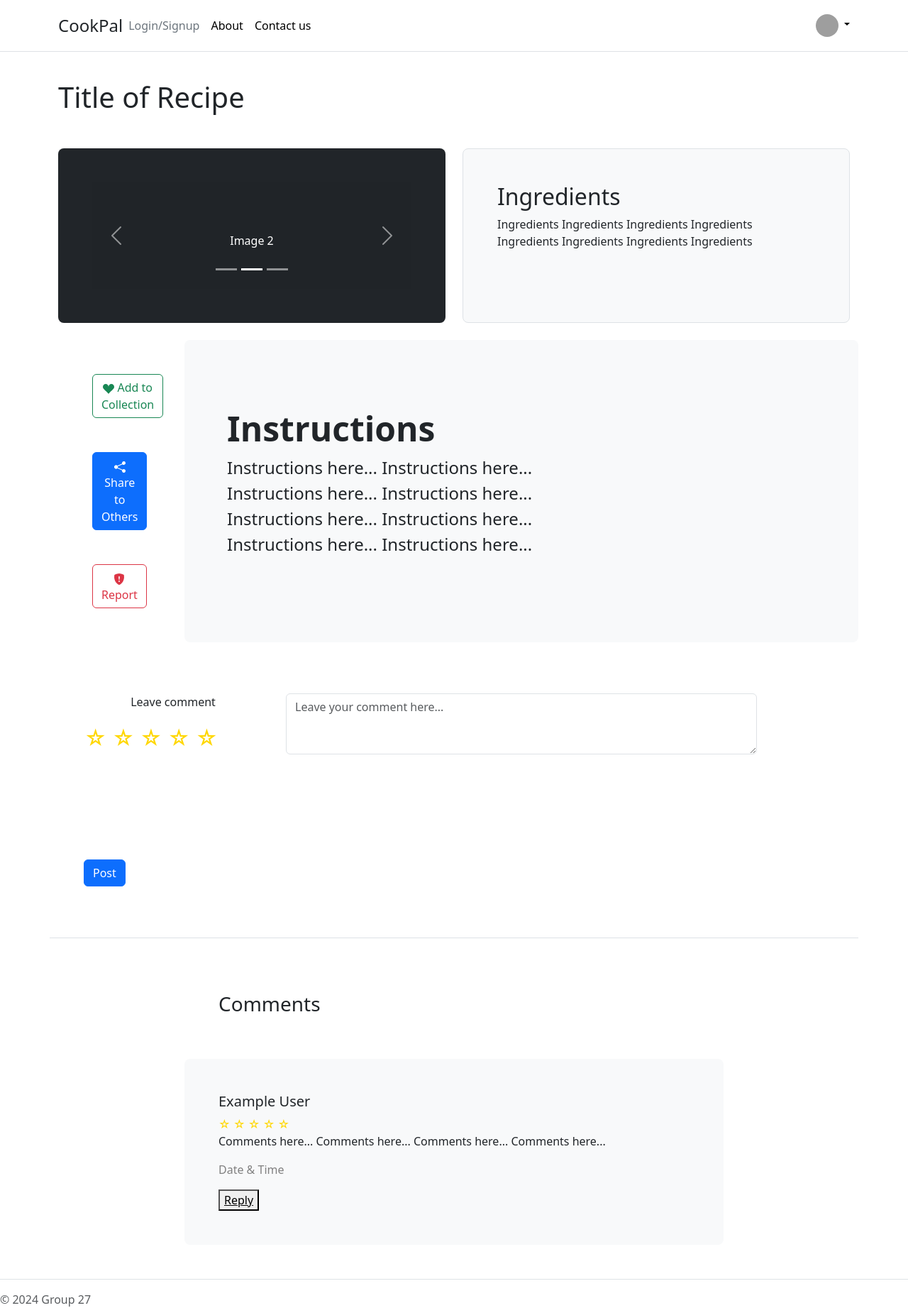
After one commit to TableP/CookPal, a Django app: template CookPal/templates/app/recipe.html in a window 1280 px wide. The commit adds this page. Shown: the whole page at 71% size. Run offline with Django 3.2, Linux system fonts and the light colour scheme; the template is opened without the code that fills it, so the values that code supplies are empty; grey boxes are pictures that could not be loaded.

Commit message:
Front-end updates
Added a couple of new html pages with basic exception handling and button functionality (page redirection).

```diff
--- a/CookPal/templates/app/contactus.html
+++ b/CookPal/templates/app/contactus.html
@@ -30,7 +30,7 @@
           <div class="container-fluid py-5">
             <h1 class="display-5 fw-bold">General Support</h1>
             <p class="col-md-8 fs-4">Get help with general support. e.g. what is tomatoes? what is entree?</p>
-            <button class="btn btn-primary btn-lg" type="button">Get Help</button>
+            <button class="btn btn-primary btn-lg" type="button" onclick="window.location.href='generalsupport.html';">Get Help</button>
           </div>
         </div>
 
@@ -39,14 +39,14 @@
             <div class="h-100 p-5 text-bg-dark rounded-3">
               <h2>Technical Support</h2>
               <p>Get help with technical support. e.g.Cannot see images. Cannot open the about page. invalid button</p>
-              <button class="btn btn-outline-light" type="button">Get Help</button>
+              <button class="btn btn-primary btn-lg" type="button" onclick="window.location.href='technicalsupport.html';">Get Help</button>
             </div>
           </div>
           <div class="col-md-6">
             <div class="h-100 p-5 bg-body-tertiary border rounded-3">
               <h2>Account Support</h2>
               <p>Get help with account support. e.g.cannot log into my account. Change username. Delete my account.</p>
-              <button class="btn btn-outline-secondary" type="button">Get Help</button>
+              <button class="btn btn-primary btn-lg" type="button" onclick="window.location.href='accountsupport.html';">Get Help</button>
             </div>
           </div>
         </div>
--- /dev/null
+++ b/CookPal/templates/app/recipe.html
@@ -0,0 +1,195 @@
+<!DOCTYPE html>
+<html lang="en">
+<head>
+    <meta charset="UTF-8">
+    <meta name="viewport" content="width=device-width, initial-scale=1.0">
+    <title>[Need change]Title of Recipe</title>
+    <link href="https://cdn.jsdelivr.net/npm/bootstrap@5.3.3/dist/css/bootstrap.min.css" rel="stylesheet" integrity="sha384-QWTKZyjpPEjISv5WaRU9OFeRpok6YctnYmDr5pNlyT2bRjXh0JMhjY6hW+ALEwIH" crossorigin="anonymous">
+    <link rel="stylesheet" href="https://cdn.jsdelivr.net/npm/bootstrap-icons@1.11.3/font/bootstrap-icons.min.css">
+    <link rel="stylesheet" href="style.css">
+</head>
+<body>
+    <header class="p-3 mb-3 border-bottom">
+        <div class="container">
+          <div class="d-flex flex-wrap align-items-center justify-content-center justify-content-lg-start">
+            <span class="fs-4">CookPal</span>
+
+            <ul class="nav col-12 col-lg-auto me-lg-auto mb-2 justify-content-center mb-md-0">
+              <li><a href="#" class="nav-link px-2 link-secondary">Login/Signup</a></li>
+              <li><a href="about.html" class="nav-link px-2 link-body-emphasis">About</a></li>
+              <li><a href="contactus.html" class="nav-link px-2 link-body-emphasis">Contact us</a></li>
+            </ul>
+
+            <div class="dropdown text-end">
+              <a href="#" class="d-block link-body-emphasis text-decoration-none dropdown-toggle" data-bs-toggle="dropdown" aria-expanded="false">
+                <img src="https://github.com/mdo.png" alt="mdo" width="32" height="32" class="rounded-circle">
+              </a>
+              <ul class="dropdown-menu text-small">
+                <li><a class="dropdown-item" href="#">New Recipe</a></li>
+                <li><a class="dropdown-item" href="#">My Collection</a></li>
+                <li><a class="dropdown-item" href="#">Profile</a></li>
+                <li><hr class="dropdown-divider"></li>
+                <li><a class="dropdown-item" href="#">Sign out</a></li>
+              </ul>
+            </div>
+          </div>
+        </div>
+    </header>
+
+
+      <main>
+        <div class="container py-4 border-bottom">
+
+            <h1 class="mb-5">Title of Recipe</h1>
+
+            <div class="row align-items-md-stretch">
+                <div class="col-md-6">
+                    <div class="h-100 p-5 text-bg-dark rounded-3">
+                        <div id="imageCarousel" class="carousel slide mb-6" data-bs-ride="carousel">
+                            <div class="carousel-indicators">
+                            <button type="button" data-bs-target="#imageCarousel" data-bs-slide-to="0" class="" aria-label="Slide 1"></button>
+                            <button type="button" data-bs-target="#imageCarousel" data-bs-slide-to="1" aria-label="Slide 2" class="active" aria-current="true"></button>
+                            <button type="button" data-bs-target="#imageCarousel" data-bs-slide-to="2" aria-label="Slide 3" class=""></button>
+                            </div>
+
+                            <div class="carousel-inner">
+
+                            <div class="carousel-item">
+                                <svg class="bd-placeholder-img" width="100%" height="100%" xmlns="http://www.w3.org/2000/svg" aria-hidden="true" preserveAspectRatio="xMidYMid slice" focusable="false"><rect width="100%" height="100%" fill="var(--bs-secondary-color)"></rect></svg>
+                                <div class="container">
+                                <div class="carousel-caption">
+                                    <p>Image 1</p>
+                                </div>
+                                </div>
+                            </div>
+
+                            <div class="carousel-item active">
+                                <svg class="bd-placeholder-img" width="100%" height="100%" xmlns="http://www.w3.org/2000/svg" aria-hidden="true" preserveAspectRatio="xMidYMid slice" focusable="false"><rect width="100%" height="100%" fill="var(--bs-secondary-color)"></rect></svg>
+                                <div class="container">
+                                <div class="carousel-caption">
+                                    <p>Image 2</p>
+                                </div>
+                                </div>
+                            </div>
+
+                            <div class="carousel-item">
+                                <svg class="bd-placeholder-img" width="100%" height="100%" xmlns="http://www.w3.org/2000/svg" aria-hidden="true" preserveAspectRatio="xMidYMid slice" focusable="false"><rect width="100%" height="100%" fill="var(--bs-secondary-color)"></rect></svg>
+                                <div class="container">
+                                <div class="carousel-caption">
+                                    <p>Image 3</p>
+                                </div>
+                                </div>
+                            </div>
+                            </div>
+
+                            <button class="carousel-control-prev" type="button" data-bs-target="#imageCarousel" data-bs-slide="prev">
+                            <span class="carousel-control-prev-icon" aria-hidden="true"></span>
+                            <span class="visually-hidden">Previous</span>
+                            </button>
+
+                            <button class="carousel-control-next" type="button" data-bs-target="#imageCarousel" data-bs-slide="next">
+                            <span class="carousel-control-next-icon" aria-hidden="true"></span>
+                            <span class="visually-hidden">Next</span>
+                            </button>
+                        </div>
+                    </div>
+                </div>
+
+                <div class="col-md-6">
+                    <div class="h-100 p-5 bg-body-tertiary border rounded-3">
+                        <h2>Ingredients</h2>
+                        <p>Ingredients Ingredients Ingredients Ingredients Ingredients Ingredients Ingredients Ingredients</p>
+                    </div>
+                </div>
+
+            </div>
+
+            <div class="row align-items-md-stretch">
+                <div class="col-md-2">
+                    <div class="mt-4 h-100 p-5 rounded-3">
+                        <button type="button" class="btn btn-outline-success">
+                            <svg xmlns="http://www.w3.org/2000/svg" width="16" height="16" fill="currentColor" class="bi bi-suit-heart-fill" viewBox="0 0 16 16">
+                                <path d="M4 1c2.21 0 4 1.755 4 3.92C8 2.755 9.79 1 12 1s4 1.755 4 3.92c0 3.263-3.234 4.414-7.608 9.608a.513.513 0 0 1-.784 0C3.234 9.334 0 8.183 0 4.92 0 2.755 1.79 1 4 1"></path>
+                            </svg>
+                            Add to Collection
+                        </button>
+
+                        <button type="button" class="btn btn-primary mt-5">
+                            <svg xmlns="http://www.w3.org/2000/svg" width="16" height="16" fill="currentColor" class="bi bi-share-fill" viewBox="0 0 16 16">
+                                <path d="M11 2.5a2.5 2.5 0 1 1 .603 1.628l-6.718 3.12a2.5 2.5 0 0 1 0 1.504l6.718 3.12a2.5 2.5 0 1 1-.488.876l-6.718-3.12a2.5 2.5 0 1 1 0-3.256l6.718-3.12A2.5 2.5 0 0 1 11 2.5"></path>
+                            </svg>
+                            Share to Others
+                        </button>
+
+                        <button type="button" class="btn btn-outline-danger mt-5" onclick="window.location.href='report.html';">
+                            <svg xmlns="http://www.w3.org/2000/svg" width="16" height="16" fill="currentColor" class="bi bi-shield-fill-exclamation" viewBox="0 0 16 16">
+                                <path fill-rule="evenodd" d="M8 0c-.69 0-1.843.265-2.928.56-1.11.3-2.229.655-2.887.87a1.54 1.54 0 0 0-1.044 1.262c-.596 4.477.787 7.795 2.465 9.99a11.8 11.8 0 0 0 2.517 2.453c.386.273.744.482 1.048.625.28.132.581.24.829.24s.548-.108.829-.24a7 7 0 0 0 1.048-.625 11.8 11.8 0 0 0 2.517-2.453c1.678-2.195 3.061-5.513 2.465-9.99a1.54 1.54 0 0 0-1.044-1.263 63 63 0 0 0-2.887-.87C9.843.266 8.69 0 8 0m-.55 8.502L7.1 4.995a.905.905 0 1 1 1.8 0l-.35 3.507a.552.552 0 0 1-1.1 0M8.002 12a1 1 0 1 1 0-2 1 1 0 0 1 0 2"></path>
+                            </svg>
+                            Report
+                          </button>
+
+                    </div>
+                </div>
+
+                <div class="p-5 mt-4 col-md-10 bg-body-tertiary rounded-3">
+                    <div class="container-fluid py-5">
+                        <h1 class="display-5 fw-bold">Instructions</h1>
+                        <p class="col-md-8 fs-4">Instructions here...  Instructions here...  Instructions here...  Instructions here...  Instructions here...  Instructions here...  Instructions here...  Instructions here...  </p>
+                    </div>
+                </div>
+            </div>
+
+            <form>
+                <div class="row align-items-md-stretch">
+                    <div class="rating p-5 mt-4 col-md-3">
+                        <p class="col-md-8 fs-6 text-center">Leave comment</p>
+                        <span class="star" data-value="5">☆</span>
+                        <span class="star" data-value="4">☆</span>
+                        <span class="star" data-value="3">☆</span>
+                        <span class="star" data-value="2">☆</span>
+                        <span class="star" data-value="1">☆</span>
+                    </div>
+
+                    <div class="comment p-5 mt-4 col-md-8">
+                        <textarea class="form-control" id="comment" placeholder="Leave your comment here..." rows="3"></textarea>
+                    </div>
+
+                    <div class="commentPost p-5 mt-5 col-md-1">
+                        <button type="submit" class="btn btn-primary mt-1">Post</button>
+                    </div>
+                </div>
+            </form>
+        </div>
+
+        <div class="container py-4">
+            <div class="row align-items-md-stretch">
+                <div class="p-5 mt-1 col-md-2"></div>
+                <div class="p-5 mt-1 col-md-10"><h3>Comments</h3></div>
+                <div class="p-5 mt-1 col-md-2"></div>
+                <div class="p-5 mt-1 col-md-8 bg-body-tertiary rounded-3">
+                    <h5>Example User</h5>
+                    <span class="star" data-value="1">☆</span>
+                    <span class="star" data-value="2">☆</span>
+                    <span class="star" data-value="3">☆</span>
+                    <span class="star" data-value="4">☆</span>
+                    <span class="star" data-value="5">☆</span>
+                    <p class="fs-6">Comments here... Comments here... Comments here... Comments here... </p>
+                    <p class="dateInComment">Date & Time</p>
+                    <button type="button" class="replybtn btn-link" data-comment-id="comment1-reply">Reply</button>
+                    <div class="reply-form" id="comment1-reply" style="display:none;">
+                        <textarea placeholder="Write reply..."></textarea>
+                        <button class="submit-reply">Submit</button>
+                    </div>
+                </div>
+                <div class="p-5 mt-1 col-md-2"></div>
+            </div>
+        </div>
+
+        <footer class="pt-3 mt-4 text-body-secondary border-top">
+            © 2024 Group 27
+        </footer>
+      </main>
+    <script src="scripts.js"></script>
+    <script src="https://cdn.jsdelivr.net/npm/bootstrap@5.3.3/dist/js/bootstrap.bundle.min.js" integrity="sha384-YvpcrYf0tY3lHB60NNkmXc5s9fDVZLESaAA55NDzOxhy9GkcIdslK1eN7N6jIeHz" crossorigin="anonymous"></script>
+</body>
+</html>
--- /dev/null
+++ b/CookPal/templates/app/style.css
@@ -0,0 +1,14 @@
+.rating {
+    direction: rtl;
+    unicode-bidi: bidi-override;
+    font-size: 30px;
+  }
+
+.star {
+    cursor: pointer;
+    color: gold;
+  }
+
+.dateInComment{
+    color:grey;
+}
```
Also changed, not shown: CookPal/templates/app/create.html (added, +146 -0 lines), CookPal/templates/app/homepage.html (+20 -2 lines), CookPal/templates/app/report.html (+31 -1 lines), CookPal/templates/app/scripts.js (added, +46 -0 lines).
